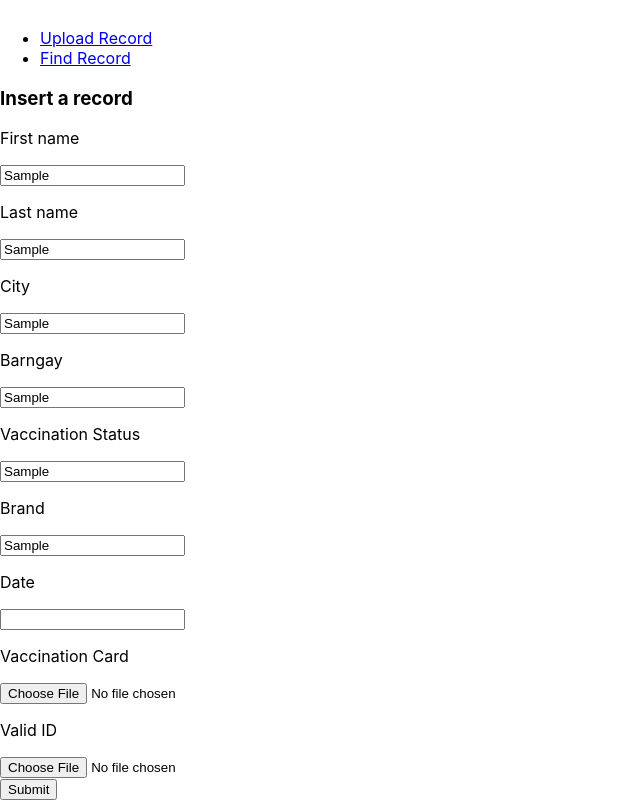
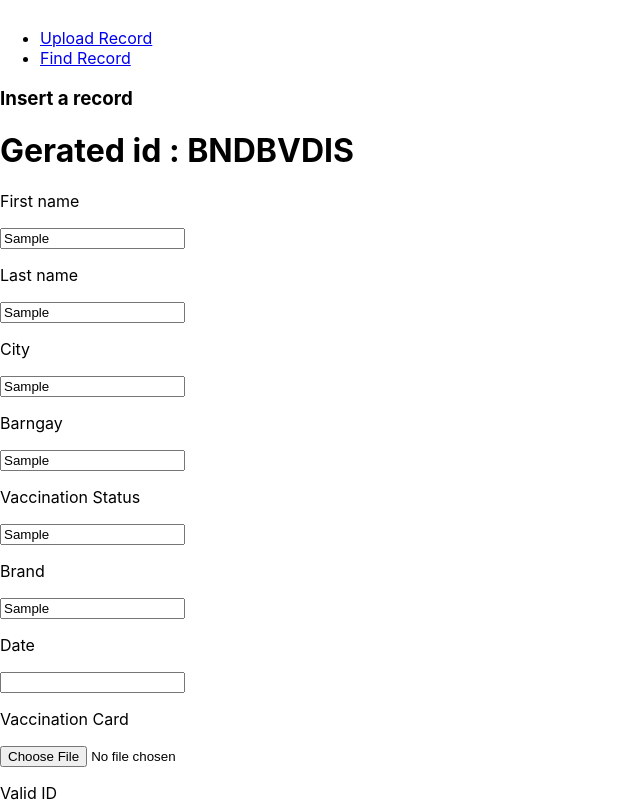
Before and after one commit to cjtignap/central-repo, a React (Create React App) app in the folder client/: page /upload-record in a window 1280 px wide. Both pictures are taken after typing "Sample", "Sample", "Sample", "Sample", "Sample", "Sample" into the empty fields and a click on the button "Submit". Shown: the part 54-854 px from the top of the page, without its empty margins (0-640 px from the left). Built offline with nearby package versions, Linux system fonts and the light colour scheme.

Commit message:
added id banner on upload

```diff
--- a/client/src/components/MakeRecord.js
+++ b/client/src/components/MakeRecord.js
@@ -101,7 +101,7 @@ const MakeRecord = () => {
     return (
         <div>
             <h3>Insert a record</h3>
-
+            {_id&&<h1>Gerated id : {_id}</h1>}
             {uploading&&<h3 style={{color:'red'}}>Uploading files...</h3>}
             <form onSubmit={insertRecord}>
                 <p>First name</p>
@@ -158,6 +158,7 @@ const MakeRecord = () => {
                 <br />
                 <button type='submit'>Submit</button>
             </form>
+
         </div>
      );
 }
```
